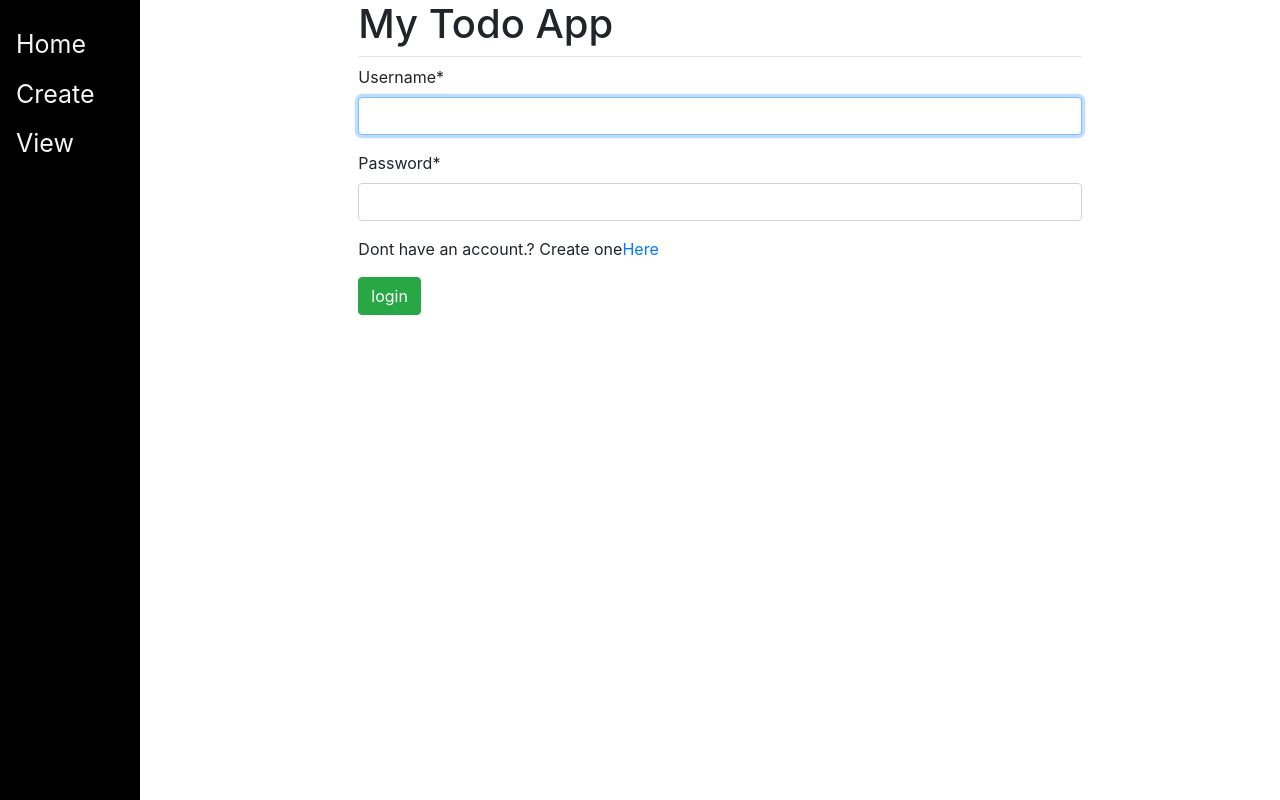
After one commit to Bipingrg-code/python-2024, a Django app: page /login/ in a window 1280 px wide. The commit adds this page. Run offline with Django 5.2, Linux system fonts and the light colour scheme; some libraries are stand-ins or nearby versions.

Commit message:
login user and display todo specfic user

```diff
--- a/Django/mysite/main/models.py
+++ b/Django/mysite/main/models.py
@@ -1,9 +1,11 @@
 from django.db import models
+from django.contrib.auth.models import User
 
 # Create your models here.
 
 
 class ToDoList(models.Model):
+    user = models.ForeignKey(User, on_delete=models.CASCADE, related_name="todolist", null=True)
     name = models.CharField(max_length=200)
 
     def __str__(self):
--- a/Django/mysite/main/templates/main/base.html
+++ b/Django/mysite/main/templates/main/base.html
@@ -44,7 +44,7 @@
     <div class="sidebar">
       <a href="/home">Home</a>
       <a href="/create/">Create</a>
-      <a href="/16">View</a>
+      <a href="/view">View</a>
     </div>
     <div id="content" name="content" class="main">
       <div class="row justify-content-center">
@@ -55,6 +55,7 @@
           {% block content %}
 
           {% endblock %}
+
         </div>
       </div>
     </div>
--- /dev/null
+++ b/Django/mysite/main/templates/main/view.html
@@ -0,0 +1,6 @@
+{% extends "main/base.html" %} {% block title %} View {% endblock %}
+{% block content %}
+ {% for td in user.todolist.all %}
+    <p><a href="/{{td.id}}">{{td.name}}</a></p>
+ {% endfor %}
+{% endblock %}
--- a/Django/mysite/main/urls.py
+++ b/Django/mysite/main/urls.py
@@ -10,5 +10,6 @@ urlpatterns = [
     path("", views.home, name="home"),
     # path("list/", views.list, name="list"),
     path("create/", views.create, name="create"),
-    path("home/", views.home, name="home")
+    path("home/", views.home, name="home"),
+    path("view/", views.view, name="view")
 ]
--- a/Django/mysite/main/views.py
+++ b/Django/mysite/main/views.py
@@ -40,11 +40,15 @@ def create(response):
             n = form.cleaned_data["name"]
             t = ToDoList(name=n)
             t.save()
+            response.user.todolist.add(t)
 
         return HttpResponseRedirect("/%i" %t.id)
     else:
         form = CreateNewList()
     return render(response,"main/form.html",{"form":form})
+
+def view(response):
+    render(response, "main/view.html",{})
 
 # def list(response):
 #     return render(response, "main/list.html",{"list":"Hello List Dev"})
--- a/Django/mysite/mysite/settings.py
+++ b/Django/mysite/mysite/settings.py
@@ -128,3 +128,5 @@ DEFAULT_AUTO_FIELD = 'django.db.models.BigAutoField'
 
 CRISPY_ALLOWED_TEMPLATE_PACKS = 'bootstrap4'
 CRISPY_TEMPLATE_PACK = 'bootstrap4'
+
+LOGIN_REDIRECT_URL = "/"
--- a/Django/mysite/mysite/urls.py
+++ b/Django/mysite/mysite/urls.py
@@ -22,4 +22,5 @@ urlpatterns = [
     path('admin/', admin.site.urls),
     path('register', v.register, name="register"),
     path('', include("main.urls")),
+    path('',include("django.contrib.auth.urls")),
 ]
--- /dev/null
+++ b/Django/mysite/signinsignup/templates/registration/login.html
@@ -0,0 +1,9 @@
+{% extends "main/base.html" %} {% block title %}Login{% endblock %}
+{% load crispy_forms_tags%}
+{% block content %}
+<form method="post" class="form_group">
+  {% csrf_token %} {{form|crispy }}
+  <p>Dont have an account.? Create one<a href="/register">Here</a></p>
+  <button type="submit" class="btn btn-success">login</button>
+</form>
+{% endblock %}
```
Also changed, not shown: Django/mysite/db.sqlite3, Django/mysite/main/migrations/0001_initial.py, Django/mysite/main/migrations/0002_alter_todolist_user.py (added).
